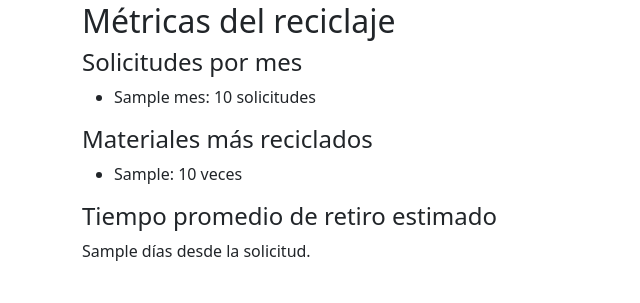
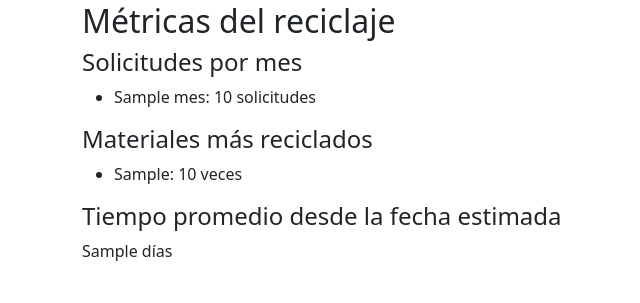
Before and after one commit to Nishako/CER2-SILVAMISHAS, a Django app: template appreciclaje/core/templates/core/metricas.html in a window 1280 px wide. Shown: the part 151-454 px from the top of the page, without its empty margins (0-640 px from the left). Run offline with Django 5.2, Linux system fonts and the light colour scheme; the template is opened without the code that fills it: most values are stand-ins (such as "Sample title", 1, 10 or a date in 2020).

Commit message:
Update metricas.html

```diff
--- a/appreciclaje/core/templates/core/metricas.html
+++ b/appreciclaje/core/templates/core/metricas.html
@@ -16,6 +16,10 @@
   {% endfor %}
 </ul>
 
-<h4>Tiempo promedio de retiro estimado</h4>
-<p>{{ promedio_dias|default:"No disponible" }} días desde la solicitud.</p>
+<h4>Tiempo promedio desde la fecha estimada</h4>
+{% if promedio_dias %}
+  <p>{{ promedio_dias }} días</p>
+{% else %}
+  <p>No disponible</p>
+{% endif %}
 {% endblock %}
```
